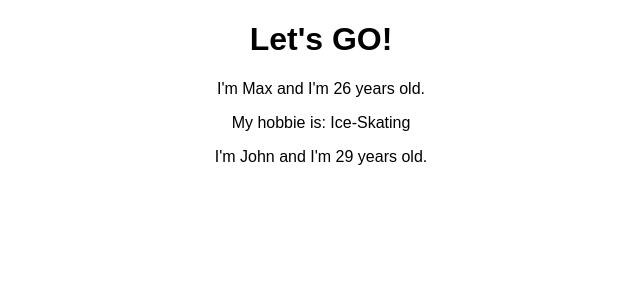
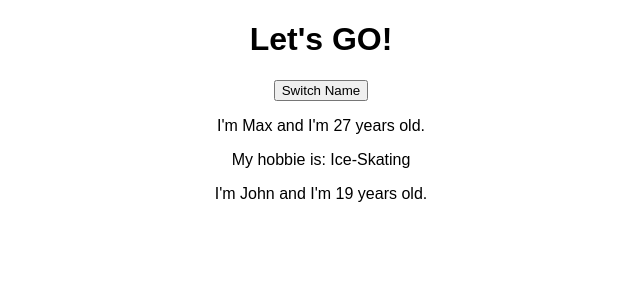
Before and after one commit to oliverGal-05/react-complete-guide, a React (Create React App) app: page / in a window 1280 px wide. Shown: the top 300 px of the page, without its empty margins (319-959 px from the left). Built offline with nearby package versions, Linux system fonts and the light colour scheme.

Commit message:
state and setState

```diff
--- a/src/App.js
+++ b/src/App.js
@@ -3,12 +3,29 @@ import './App.css';
 import Person from './Person/Person';
 
 class App extends Component {
+  state = {
+    people: [
+      { name: 'Max', age: 27},
+      { name: 'John', age: 19}
+    ]
+  }
+
+  switchNameHandler = () => {
+    this.setState({
+      people:
+      [
+        { name: 'Maxed Out', age: 27},
+        { name: 'John', age: 21}
+      ]})
+  }
+
   render() {
     return (
       <div className="App">
         <h1>Let's GO!</h1>
-        <Person name="Max">My hobbie is: Ice-Skating</Person>
-        <Person name="John"/>
+        <button onClick={this.switchNameHandler}>Switch Name</button>
+        <Person name={this.state.people[0].name} age={this.state.people[0].age}>My hobbie is: Ice-Skating</Person>
+        <Person name={this.state.people[1].name} age={this.state.people[1].age}/>
       </div>
     );
   }
--- a/src/Person/Person.js
+++ b/src/Person/Person.js
@@ -3,7 +3,7 @@ import React from 'react';
 const person = (props) => {
     return (
         <div>
-            <p>I'm {props.name} and I'm {Math.floor(Math.random() *30)} years old.</p>
+            <p>I'm {props.name} and I'm {props.age} years old.</p>
             <p>{props.children}</p>
         </div>
     )
```
